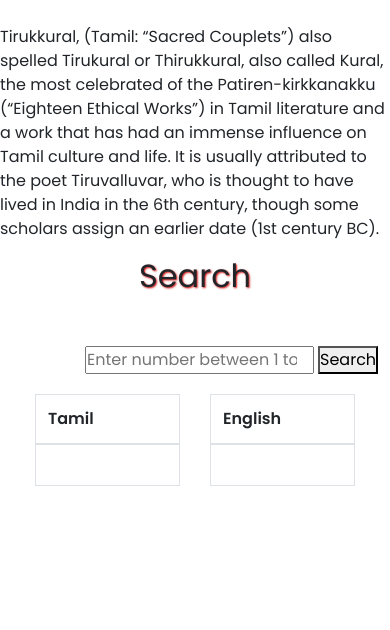
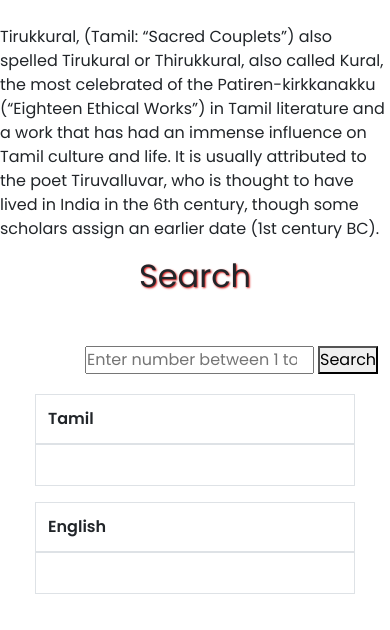
Before and after one commit to Pugalenthis/DAY-25-THIRUKURAL, a plain HTML site: page index.html in a window 390 px wide. Shown: the part 712-1342 px from the top of the page. Before the commit the page ends 1234 px from the top, so only its background shows below. Drawn offline with nearby package versions, Linux system fonts and the light colour scheme.

Commit message:
Update index.html

```diff
--- a/index.html
+++ b/index.html
@@ -85,7 +85,7 @@
           </div>
         </div>
         <div style="margin: 20px; " class="row">
-          <div class="col-6 col-xs-12 col-sm-12 col-md-6 col-lg-6">
+          <div class="col-12 col-xs-12 col-sm-12 col-md-6 col-lg-6">
             <table class="table table-bordered">
               <thead>
                 <th>Tamil</th>
@@ -103,7 +103,7 @@
 
             </table>
           </div>
-          <div class="col-6 col-xs-12 col-sm-12 col-md-6 col-lg-6">
+          <div class="col-12 col-xs-12 col-sm-12 col-md-6 col-lg-6">
             <table class="table table-bordered">
               <thead>
                 <th>English</th>
```
